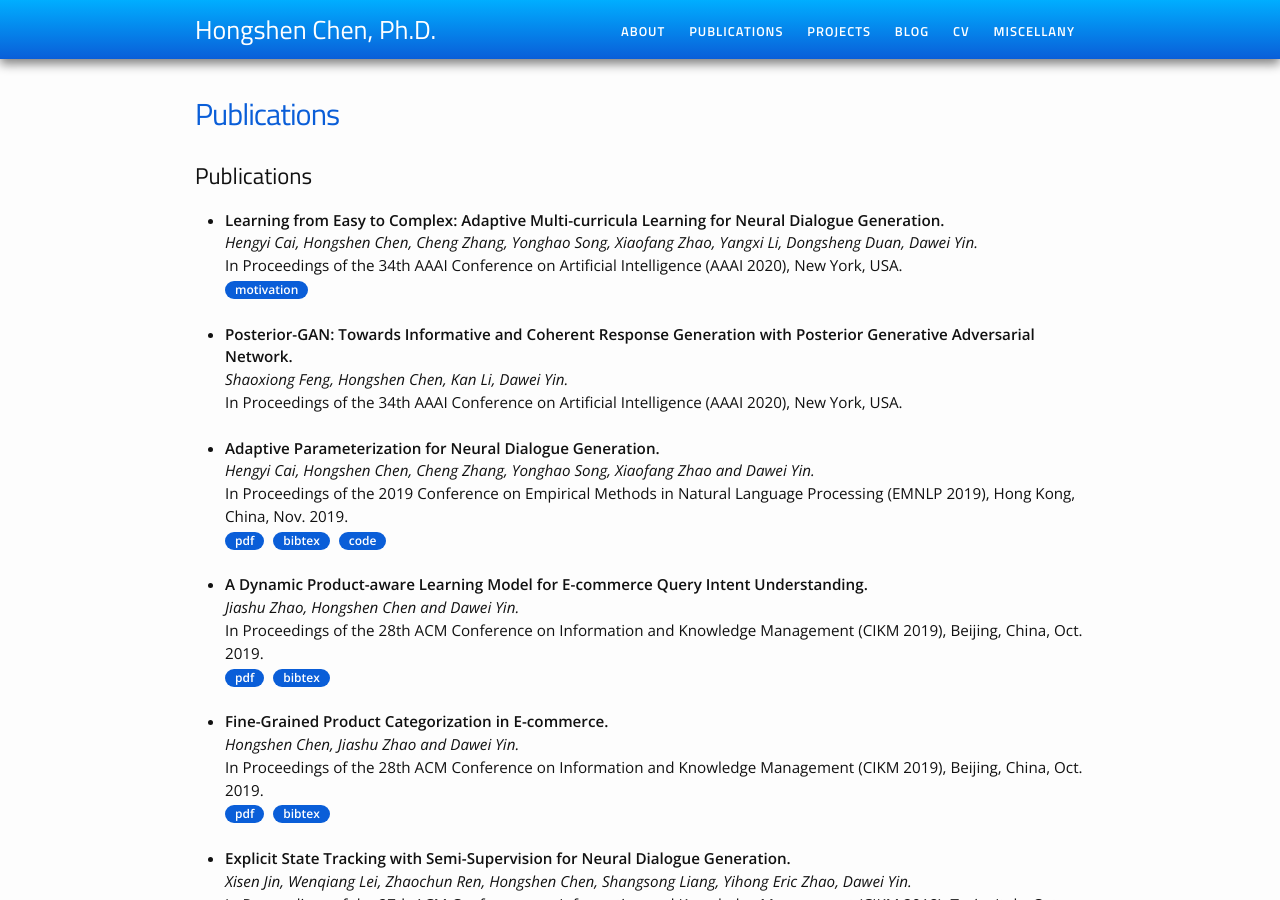
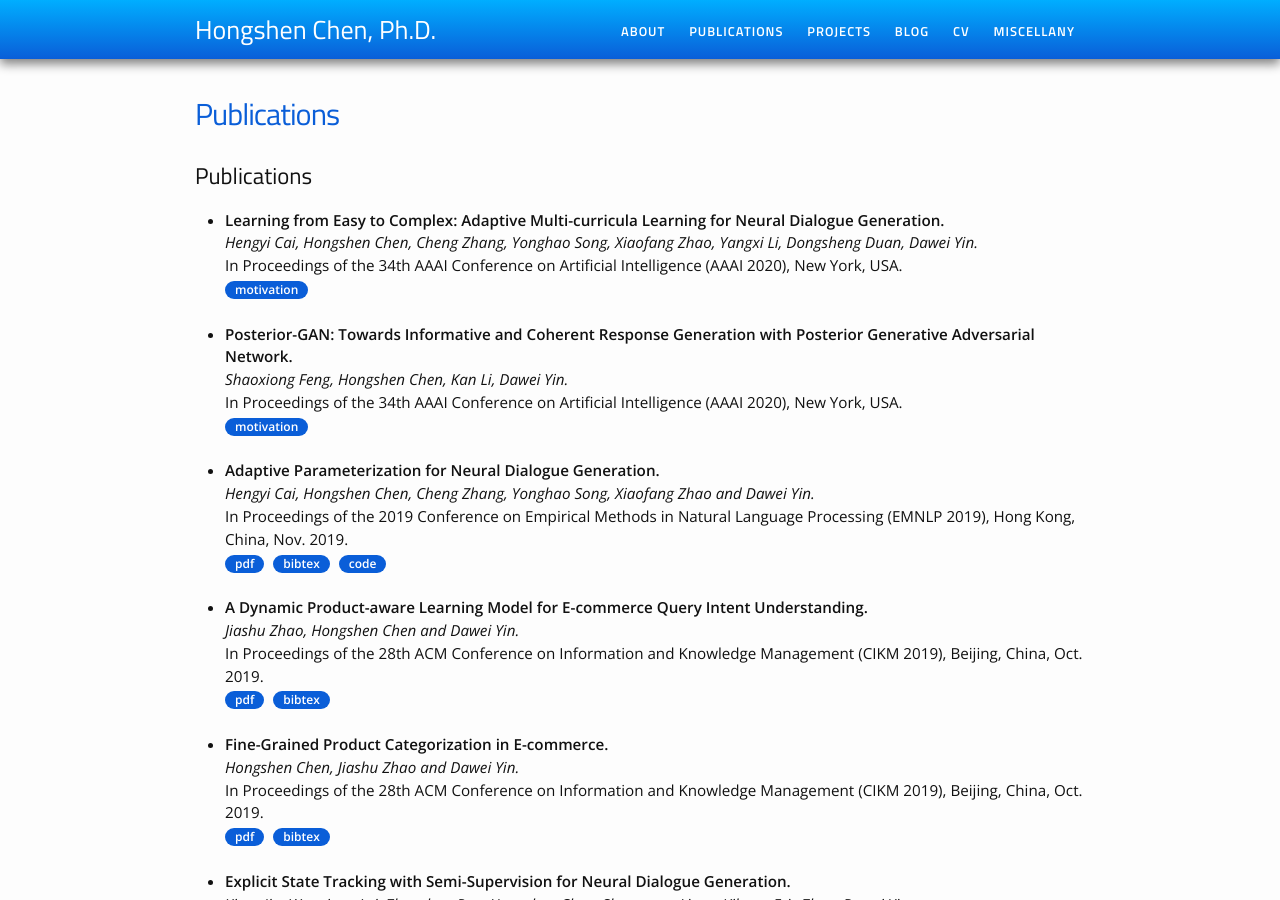
Before and after one commit to chenhongshen/chenhongshen.github.io, a Jekyll site: the page built from publications.md, in a window 1280 px wide and 900 px high. Built offline with Jekyll 4.4.1, drawn with Linux system fonts in a browser that asks for light colours; a script that is not in the unit is left out.

Commit message:
Update publications.md

```diff
--- a/publications.md
+++ b/publications.md
@@ -16,19 +16,29 @@
 		In Proceedings of the 34th AAAI Conference on Artificial Intelligence (AAAI 2020), New York, USA.<br>
 		<div class="color-button" onclick="isHidden('2019aaai_cai_abstract')">motivation</div>
 		<div class="abstract-box" id="2019aaai_cai_abstract" style="display:none">
-		<b>Abstract</b>:  Current state-of-the-art neural dialogue systems are mainly data-driven and are trained on human-generated responses. However, due to the subjectivity and open-ended nature of human conversations, the complexity of training dialogues varies greatly.  The noise and uneven complexity of query-response pairs impede the learning efficiency and effects of the neural dialogue generation models.  What is more, so far, there are no unified dialogue complexity measurements, and the dialogue complexity embodies multiple aspects of attributes---specificity, repetitiveness, relevance, etc. Inspired by human behaviors of learning to converse, where children learn from easy dialogues to complex ones and dynamically adjust their learning progress, in this paper, we first analyze five dialogue attributes to measure the dialogue complexity in multiple perspectives on three publicly available corpora. Then, we propose an adaptive multi-curricula learning framework to schedule a committee of the organized curricula. The framework is established upon the reinforcement learning paradigm, which automatically chooses different curricula at the evolving learning process according to the learning status of the neural dialogue generation model. Extensive experiments conducted on five state-of-the-art models demonstrate its learning efficiency and effectiveness with respect to 13 automatic evaluation metrics and human judgments.<br>
-		<b>Motivation</b>: <br>
-		<ul>
-		<li>Training data for neural dialogue models are quite noisy.</li>
-		<li>Learn from clean and easy samples first, and then gradually increase the data complexity. (The spirits of curriculum learning)</li>
-		<li>Orginze the curriculum in terms of multiple empirical attributes---specificity, repetitiveness, relevance, etc. </li>
-		</ul>
+			<b>Abstract</b>:  Current state-of-the-art neural dialogue systems are mainly data-driven and are trained on human-generated responses. However, due to the subjectivity and open-ended nature of human conversations, the complexity of training dialogues varies greatly.  The noise and uneven complexity of query-response pairs impede the learning efficiency and effects of the neural dialogue generation models.  What is more, so far, there are no unified dialogue complexity measurements, and the dialogue complexity embodies multiple aspects of attributes---specificity, repetitiveness, relevance, etc. Inspired by human behaviors of learning to converse, where children learn from easy dialogues to complex ones and dynamically adjust their learning progress, in this paper, we first analyze five dialogue attributes to measure the dialogue complexity in multiple perspectives on three publicly available corpora. Then, we propose an adaptive multi-curricula learning framework to schedule a committee of the organized curricula. The framework is established upon the reinforcement learning paradigm, which automatically chooses different curricula at the evolving learning process according to the learning status of the neural dialogue generation model. Extensive experiments conducted on five state-of-the-art models demonstrate its learning efficiency and effectiveness with respect to 13 automatic evaluation metrics and human judgments.<br>
+			<b>Motivation</b>: <br>
+			<ul>
+			<li>Training data for neural dialogue models are quite noisy.</li>
+			<li>Learn from clean and easy samples first, and then gradually increase the data complexity. (The spirits of curriculum learning)</li>
+			<li>Orginze the curriculum in terms of multiple empirical attributes---specificity, repetitiveness, relevance, etc. </li>
+			</ul>
 		</div>
 	</li><br>
 	<li>
 		<b>Posterior-GAN: Towards Informative and Coherent Response Generation with Posterior Generative Adversarial Network.  </b><br>
 		<i>Shaoxiong Feng, Hongshen Chen, Kan Li, Dawei Yin. </i><br>
 		In Proceedings of the 34th AAAI Conference on Artificial Intelligence (AAAI 2020), New York, USA.<br>
+		<div class="color-button" onclick="isHidden('2019aaai_feng_abstract')">motivation</div>
+		<div class="abstract-box" id="2019aaai_feng_abstract" style="display:none">
+			<b>Abstract</b>: Neural conversational models learn to generate responses by taking into account the dialog history. These models are typically optimized over the *query-response* pairs with a maximum likelihood estimation objective. However, the query-response tuples are naturally loosely coupled, and there exist multiple responses that can respond to a given query, which leads the conversational model learning burdensome. Besides, the general dull response problem is even worsened when the model is confronted with meaningless response training instances. Intuitively, a high-quality response not only responds to the given query but also links up to the future conversations, in this paper, we leverage the *query-response-future turn* triples to induce the generated responses that consider both the given context and the future conversations. To facilitate the modeling of these triples, we further propose a novel encoder-decoder based generative adversarial learning framework, Posterior Generative Adversarial Network (Posterior-GAN), which consists of a forward and a backward generative discriminator to cooperatively encourage the generated response to be informative and coherent by two complementary assessment perspectives. Experimental results demonstrate that our method effectively boosts the informativeness and coherence of the generated response on both automatic and human evaluation, which verifies the advantages of considering two assessment perspectives.<br>
+			<b>Motivation</b>: <br>
+			<ul>
+			<li>A high-quality response not only responds to the given query but also links up to the future conversations.</li>
+			<li>Leverage the *query-response-future turn* triples for training instead of *query-response* pairs. </li>
+			<li>Posterior-GAN enables triples training and improves the informativeness and coherence. </li>
+			</ul>
+		</div>
 	</li><br>
 	<li>
 		<b>Adaptive Parameterization for Neural Dialogue Generation. </b><br>
```
